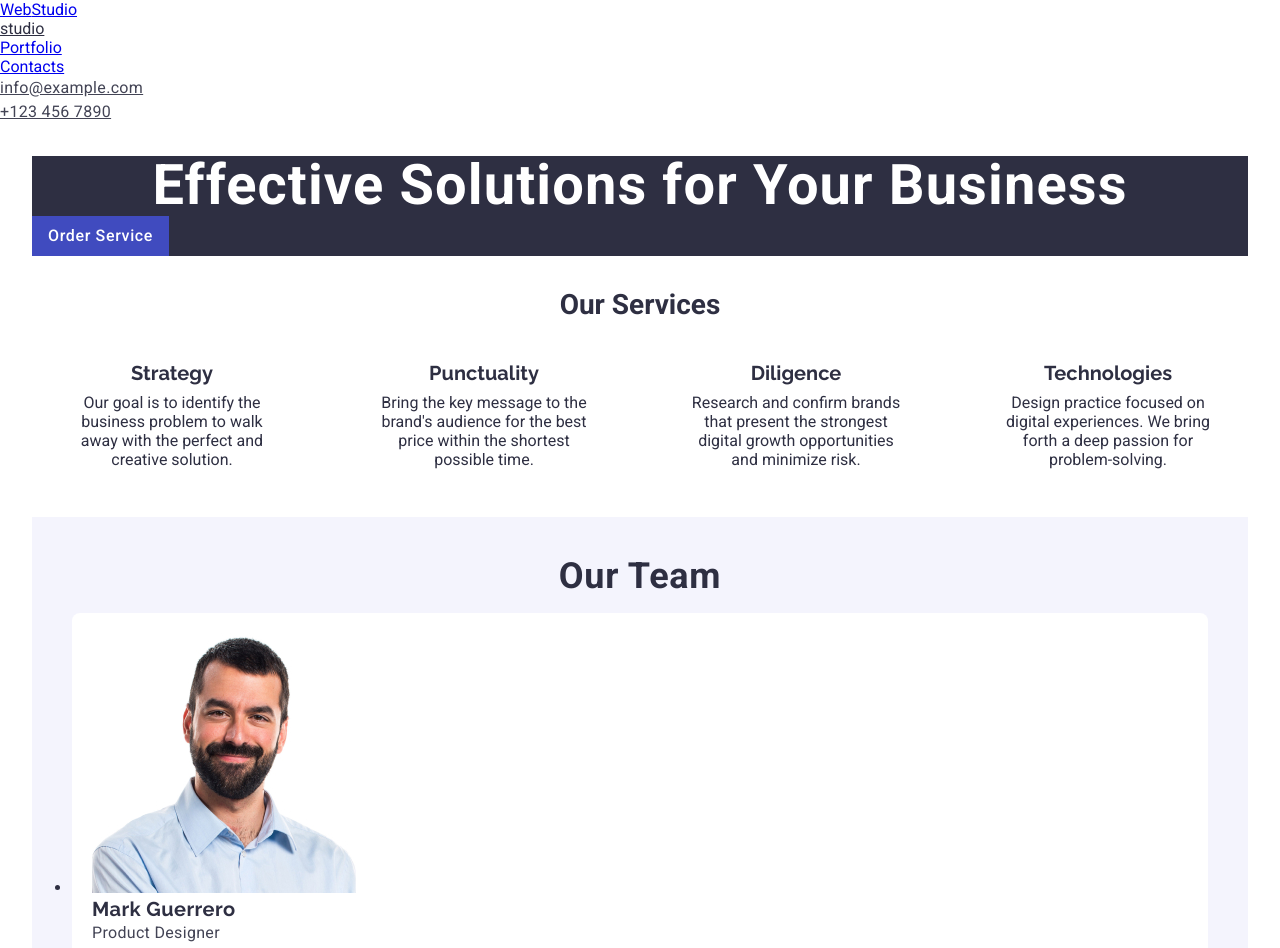
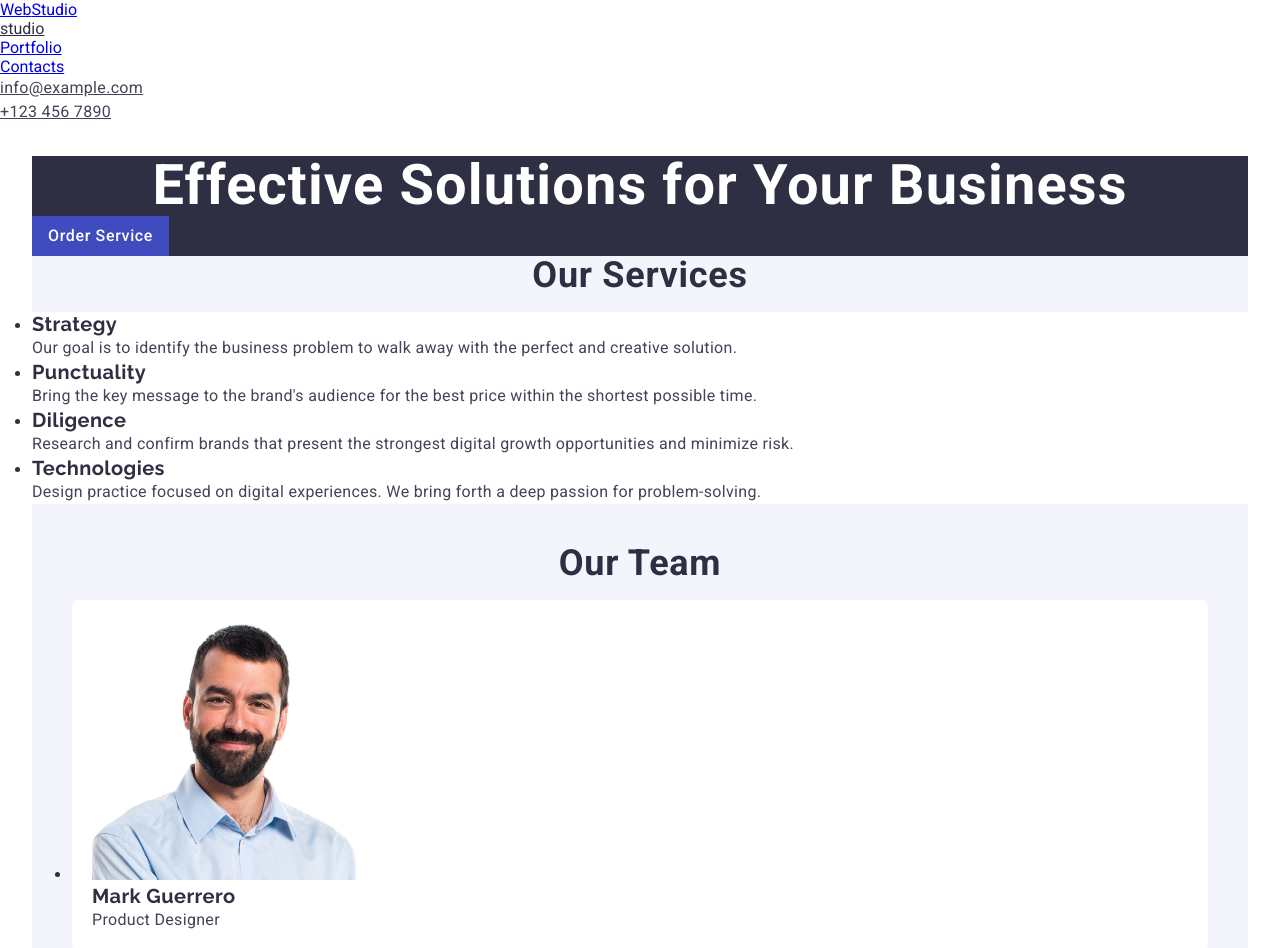
Before and after one commit to AliSev48/goit-markup-hw-02, a plain HTML site: page index.html in a window 1280 px wide. Shown: the top 948 px of the page. Drawn offline with Linux system fonts and the light colour scheme.

Commit message:
düzenlemedört

```diff
--- a/css/styles.css
+++ b/css/styles.css
@@ -129,47 +129,45 @@ main {
 
 .order-button:hover,
 .order-button:focus {
-    background-color: #404BBF;
+    background-color: #4D5AE5;
 }
 
 /* Hizmetler Bölümü */
-.services {
-    background-color: #ffffff;
-    padding: 2rem 0;
-    text-align: center;
-
-
-
+.services-section {
+    /* <section> arka plan rengi */
+    background-color: #f4f4fd;
 }
 
-.services h2 {
-    margin-bottom: 1.5rem;
-    color: #2E2F42;
+.section-title {
+    font-size: 36px;
+    line-height: 1.11;
+    text-align: center;
+    letter-spacing: 0.02em;
+    text-transform: capitalize;
+    color: #2e2f42;
 }
 
-.services ul {
-    list-style: none;
-    display: flex;
-    justify-content: space-around;
-    gap: 2rem;
-    flex-wrap: wrap;
+.service-item {
+    /* Liste elemanlarına (li) özel stil tanımları */
+    background-color: #FFFFFF;
 }
 
-.services li {
-    max-width: 250px;
-    padding: 1rem;
+.service-title {
+    /* <h3> stil özellikleri */
+    font-weight: 500;
+    font-size: 20px;
+    line-height: 1.2;
+    letter-spacing: 0.02em;
+    color: #2e2f42;
 }
 
-.services h3 {
-    font-size: 1.25rem;
-    color: #2E2F42;
-    margin-bottom: 0.5rem;
+.service-description {
+    /* <p> stil özellikleri */
+    font-size: 16px;
+    line-height: 1.5;
+    letter-spacing: 0.02em;
+    color: #434455;
 }
-
-.services p {
-    font-size: 1rem;
-}
-
 
 /* Team Section Stilleri */
 .team-section {
@@ -278,8 +276,9 @@ button:focus {
 }
 
 /* Logo içindeki span stili */
-.span-class {
+.studio-span {
     color: #2e2f42;
+
 }
 
 
--- a/index.html
+++ b/index.html
@@ -38,30 +38,32 @@
 </section>
 
 
-    <section class="services">
-        <h2>Our Services</h2>
+<section class="services-section">
+    <h2 class="section-title">Our Services</h2>
     <ul>
-            <li>
-                <h3>Strategy</h3>
-                <p>Our goal is to identify the business problem to walk away with the perfect and creative solution.</p>
+        <li class="service-item">
+            <h3 class="service-title">Strategy</h3>
+            <p class="service-description">Our goal is to identify the business problem to walk away with the perfect
+                and creative solution.</p>
         </li>
-            <li>
-                <h3>Punctuality</h3>
-                <p>Bring the key message to the brand's audience for the best price within the shortest possible time.
-                </p>
+        <li class="service-item">
+            <h3 class="service-title">Punctuality</h3>
+            <p class="service-description">Bring the key message to the brand's audience for the best price within the
+                shortest possible time.</p>
         </li>
-            <li>
-                <h3>Diligence</h3>
-                <p>Research and confirm brands that present the strongest digital growth opportunities and minimize
-                    risk.</p>
+        <li class="service-item">
+            <h3 class="service-title">Diligence</h3>
+            <p class="service-description">Research and confirm brands that present the strongest digital growth
+                opportunities and minimize risk.</p>
         </li>
-            <li>
-                <h3>Technologies</h3>
-                <p>Design practice focused on digital experiences. We bring forth a deep passion for problem-solving.
-                </p>
+        <li class="service-item">
+            <h3 class="service-title">Technologies</h3>
+            <p class="service-description">Design practice focused on digital experiences. We bring forth a deep passion
+                for problem-solving.</p>
         </li>
     </ul>
 </section>
+
 
 
     <section class="team-section">
@@ -120,7 +122,7 @@
             <p class="text-class">Design</p>
         </li>
         <li>
-            <img src="./images/Online Courses.jpg" alt="Online Courses" width="360">
+            <img src="./images/OnlineCourses.jpg" alt="Online Courses" width="360">
             <h3 class="subtitle-class">Online Courses</h3>
             <p class="text-class">Marketing</p>
         </li>
@@ -135,7 +137,8 @@
 
 <footer class="footer-section">
     <a href="#" class="logo-class">
-<span class="span-class">WebStudio</span>
+<span class="studio-span">Studio</span>
+
 
     </a>
     <p class="footer-paragraph">
```
Lines whose indentation alone changed are shown as unchanged.
